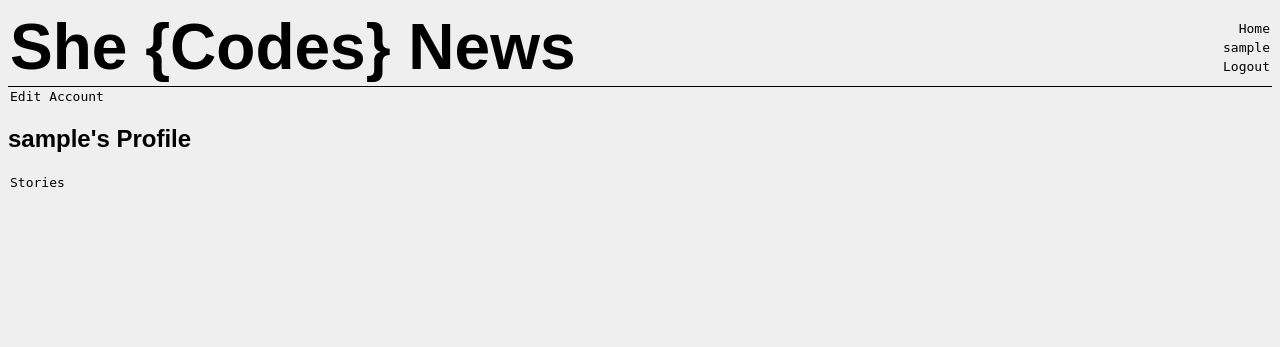
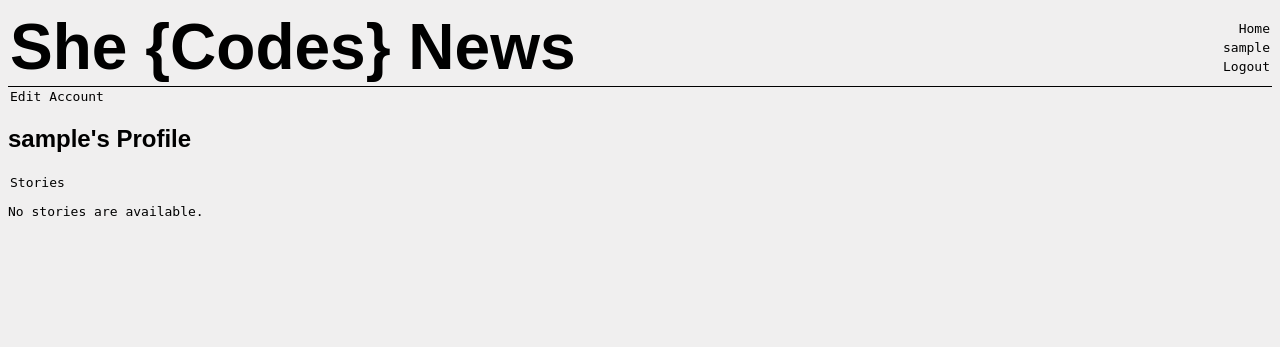
Before and after one commit to viviannevilar/Django-project, a Django app: a page that uses she_codes_news/users/templates/users/profile.html in a window 1280 px wide. Shown: the top 347 px of the page. Run offline with Django 3.2, Linux system fonts and the light colour scheme; a user stored in the database is signed in; tables that the repository leaves empty hold one stand-in row (values such as "Sample post"); parts of the project's set-up code (start-up, migrations or seed data) failed here and were passed over; some web fonts are replaced.

Commit message:
for James

```diff
--- a/she_codes_news/users/templates/users/profile.html
+++ b/she_codes_news/users/templates/users/profile.html
@@ -19,13 +19,13 @@
 
 
 
-    {% comment %} {% if stories %}
+    {% if stories %}
         {% for story in stories %}
             {{ story.title }}
         {% endfor %}
     {% else %}
         <p>No stories are available.</p>
-    {% endif %} {% endcomment %}
+    {% endif %}
 
 
 {% endblock %}
--- a/she_codes_news/users/views.py
+++ b/she_codes_news/users/views.py
@@ -21,10 +21,15 @@ class UserView(generic.DetailView):
     def get_slug_field(self):
         return 'username'
 
-    # def get_context_data(self, **kwargs):
-    #     context = super(UserView, self).get_context_data(**kwargs)
-    #     context['stories'] = NewsStory.objects.filter(author=self.kwargs.get('username')).order_by('-pub_date')
-    #     return context
+    def get_context_data(self, **kwargs):
+        context = super(UserView, self).get_context_data(**kwargs)
+        context['stories'] = NewsStory.objects.filter(author=self.kwargs.get('username')).order_by('-pub_date')
+        #context['stories'] = NewsStory.objects.filter(author=self.kwargs.get('pk')).order_by('-pub_date')
+        return context
+
+    # def get_queryset(self):
+    #     user = get_object_or_404(CustomUser, username=self.kwargs.get('username'))
+    #     return NewsStory.objects.filter(author=user).order_by('-pub_date')
 
 
 class UpdateAccountView(LoginRequiredMixin, UserPassesTestMixin, generic.UpdateView):
```
